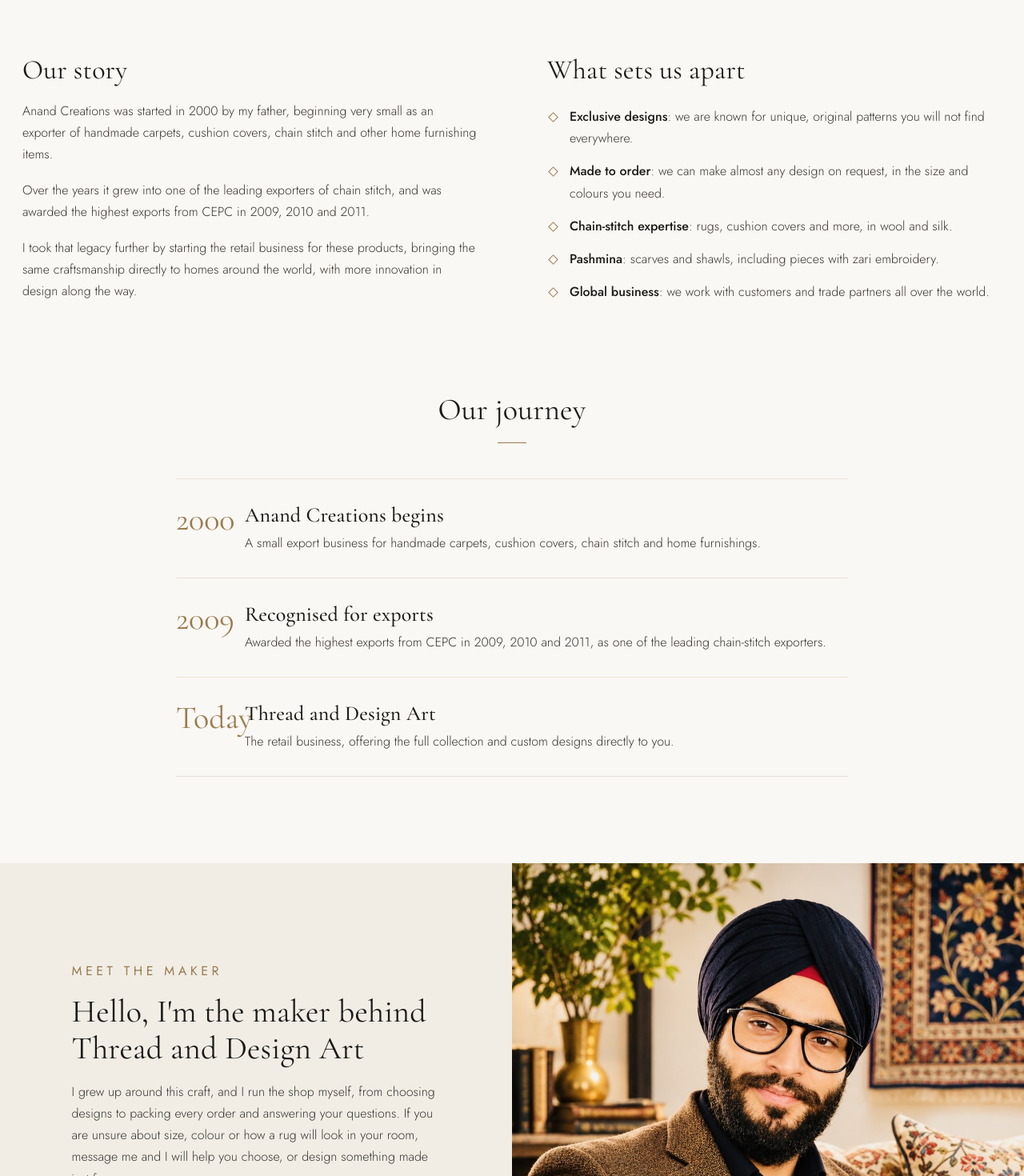
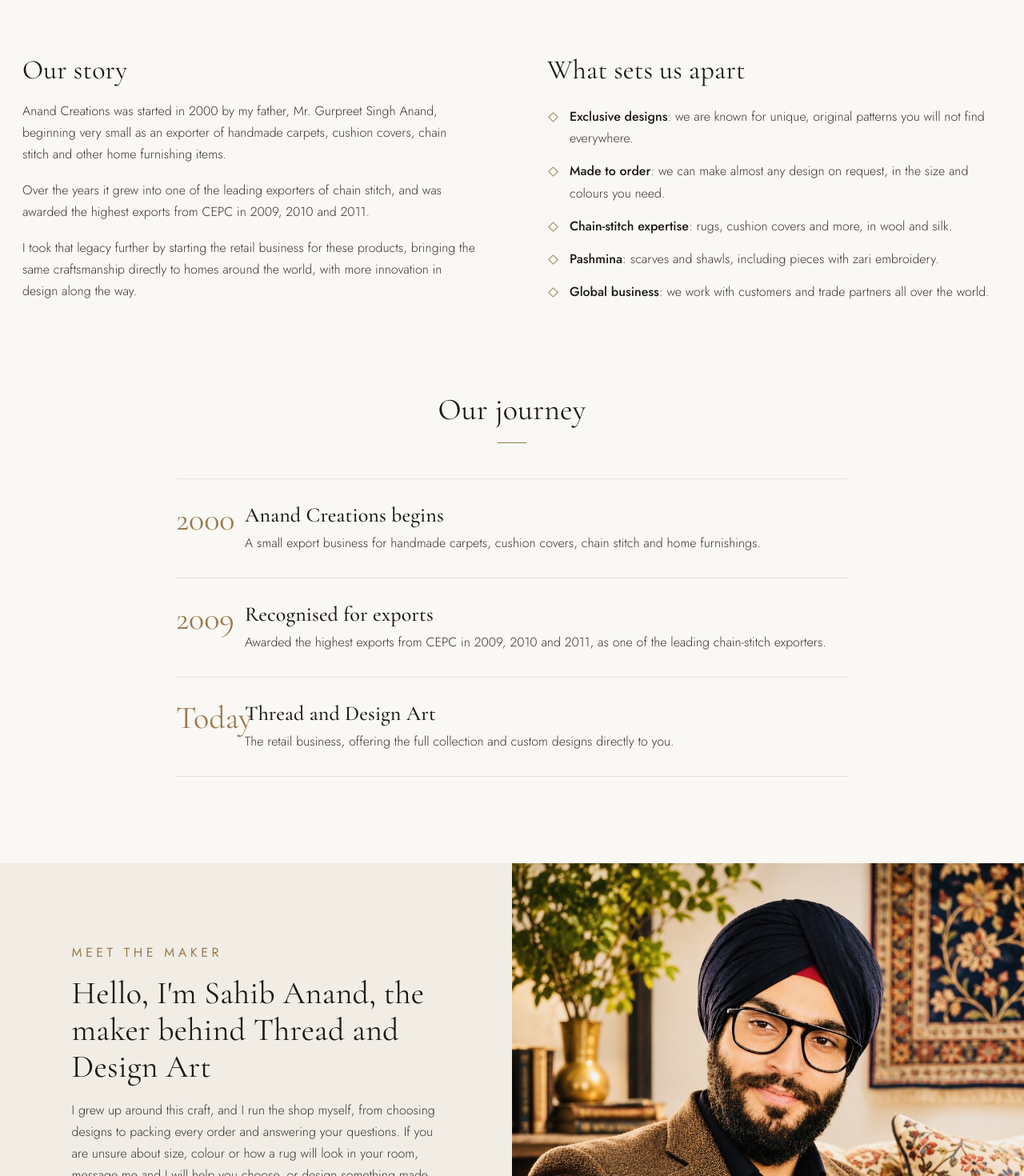
Before and after one commit to anandsahibpreetsingh-sudo/thread-and-design-art, a Next.js app: page /about in a window 1280 px wide. Shown: the part 500-1970 px from the top of the page at 80% size. Built offline with nearby package versions, Linux system fonts and the light colour scheme.

Commit message:
Add files via upload

```diff
--- a/app/about/page.js
+++ b/app/about/page.js
@@ -24,7 +24,7 @@ export default function About() {
         <div>
           <h2>Our story</h2>
           <p>
-            Anand Creations was started in 2000 by my father, beginning very small as an exporter of
+            Anand Creations was started in 2000 by my father, Mr. Gurpreet Singh Anand, beginning very small as an exporter of
             handmade carpets, cushion covers, chain stitch and other home furnishing items.
           </p>
           <p>
@@ -79,7 +79,7 @@ export default function About() {
       <section className="split soft">
         <div>
           <p className="eyebrow">Meet the maker</p>
-          <h2>Hello, I&apos;m the maker behind Thread and Design Art</h2>
+          <h2>Hello, I&apos;m Sahib Anand, the maker behind Thread and Design Art</h2>
           <p>
             I grew up around this craft, and I run the shop myself, from choosing designs to packing
             every order and answering your questions. If you are unsure about size, colour or how a
@@ -91,7 +91,7 @@ export default function About() {
         </div>
         <img
           src="/images/founder.jpg"
-          alt="The founder of Thread and Design Art, seated in front of a Kashmiri embroidered wall hanging"
+          alt="Sahib Anand, founder of Thread and Design Art, seated in front of a Kashmiri embroidered wall hanging"
           style={{ objectPosition: "center 20%" }}
           loading="lazy"
         />
```
